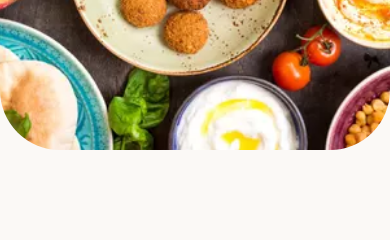
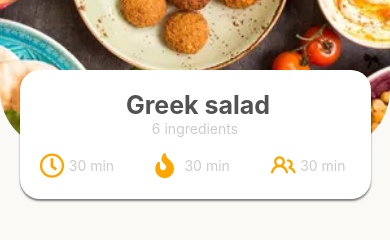
Before and after one commit to GabrielNatan/react-native-recipe, a React Native app: screen /Recipe in a window 390 px wide. Shown: the part 230-470 px from the top of the page. Built offline with nearby package versions, Linux system fonts and the light colour scheme.

Commit message:
add CardRecipe

```diff
--- /dev/null
+++ b/src/components/CardRecipe/index.js
@@ -0,0 +1,66 @@
+import { StyleSheet, Text, View } from "react-native"
+import Icons from "react-native-vector-icons/FontAwesome5"
+import Icon from "react-native-vector-icons/Octicons"
+
+export const CardRecipe = ()=>{
+    return(
+        <View style={styled.container}>
+            <Text style={styled.title}> Greek salad</Text>
+            <Text style={styled.text}>6 ingredients</Text>
+            <View style={styled.containerIcons}>
+                <View style={styled.card}>
+                    <Icons name="clock" size={25} color="orange"/>
+                    <Text style={styled.text}>30 min</Text>
+                </View>
+                <View style={styled.card}>
+                    <Icons name="fire" size={25} color="orange"/>
+                    <Text style={styled.text}>30 min</Text>
+                </View>
+                <View style={styled.card}>
+                    <Icon name="people" size={25} color="orange"/>
+                    <Text style={styled.text}>30 min</Text>
+                </View>
+            </View>
+        </View>
+    )
+}
+
+const styled = StyleSheet.create({
+    container:{
+        width:"90%",
+        marginHorizontal:"5%",
+        padding:20,
+        backgroundColor:"#FFF",
+        borderRadius:20,
+        position:"absolute",
+        top:300,
+        shadowColor: '#000',
+        shadowOffset: { width: 0, height: 2 },
+        shadowOpacity: 0.5,
+        shadowRadius: 2,
+        elevation: 2,
+    },
+    title:{
+        fontSize:25,
+        fontWeight:"bold",
+        textAlign:"center",
+        color:"#525252"
+    },
+    text:{
+        textAlign:"center",
+        color:"#CCC"
+    },
+    containerIcons:{
+        flexDirection:"row",
+        justifyContent:"space-between",
+        paddingTop:15
+    },
+    card:{
+        flexDirection:"row",
+        justifyContent:"space-between",
+        alignItems:"center",
+        width:"24%",
+        marginRight:5
+    },
+
+})
--- a/src/components/Tabs/index.js
+++ b/src/components/Tabs/index.js
@@ -31,7 +31,6 @@ const styled = StyleSheet.create({
         marginHorizontal:"10%",
         position:"absolute",
         bottom:10,
-        elevation:2,
         shadowColor: '#000',
         shadowOffset: { width: 0, height: 2 },
         shadowOpacity: 0.5,
--- a/src/pages/Recipe/index.js
+++ b/src/pages/Recipe/index.js
@@ -1,11 +1,13 @@
 import react from "react";
 import { View, Text, StyleSheet } from "react-native";
 import { Banner } from "../../components/Banner";
+import { CardRecipe } from "../../components/CardRecipe";
 
 export const Recipe = ()=>{
     return(
         <View style={styled.container}>
             <Banner/>
+            <CardRecipe/>
         </View>
     )
 }
@@ -14,6 +16,7 @@ export const Recipe = ()=>{
 const styled = StyleSheet.create({
     container:{
       height:"100%",
-      width:"100%"
+      width:"100%",
+      position:"relative"
     }
 })
```
